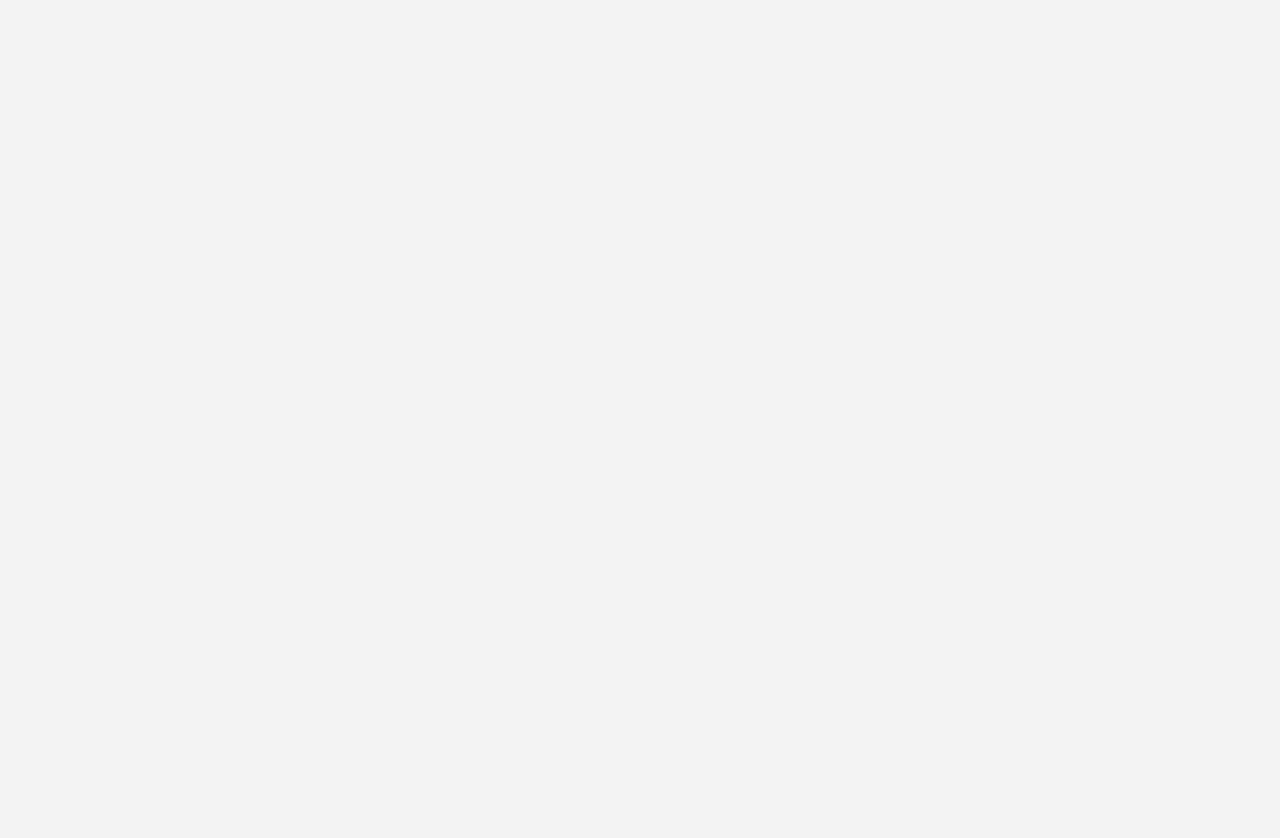
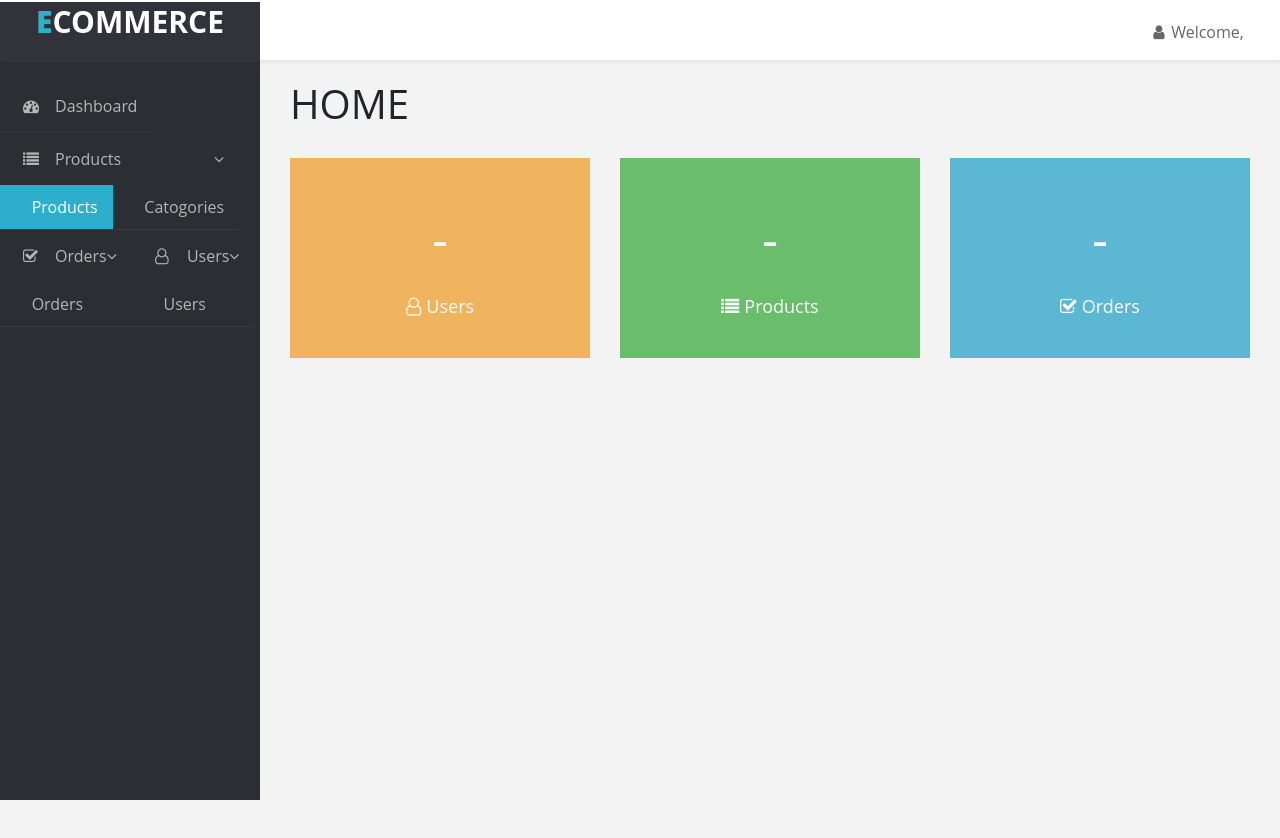
Before and after one commit to eddy-hu/ecommerce-dashboard-react, a React (Create React App) app: page /product in a window 1280 px wide. Shown: the top 838 px of the page. Before the commit the page ends 800 px from the top, so only its background shows below. Built offline with nearby package versions, Linux system fonts and the light colour scheme; no server answers.

Commit message:
home page statistic and statisticService

```diff
--- a/src/App.jsx
+++ b/src/App.jsx
@@ -21,7 +21,6 @@ class App extends Component {
             <Route exact path="/login" component={Login} />
             <Route
               exact
-              path="/"
               render={props => (
                 <Layout>
                   <Switch>
--- a/src/component/nav-side/index.jsx
+++ b/src/component/nav-side/index.jsx
@@ -21,7 +21,7 @@ class NavSide extends React.Component{
                     </li>
 
                     <li className="active">
-                        <Link to="/product"><i className="fa fa-sitemap">
+                        <Link to="/product"><i className="fa fa-list">
                         </i>
                         <span>
                          Products
@@ -39,7 +39,7 @@ class NavSide extends React.Component{
                         </ul>
                     </li>
                     <li className="active">
-                        <Link to="/order"><i className="fa fa-sitemap">
+                        <Link to="/order"><i className="fa fa-check-square-o">
                         </i>
                         <span>
                          Orders
@@ -55,7 +55,7 @@ class NavSide extends React.Component{
                     </li>
 
                     <li className="active">
-                        <Link to="/user"><i className="fa fa-sitemap">
+                        <Link to="/user"><i className="fa fa-user-o">
                         </i>
                         <span>
                          Users
--- a/src/page/home/index.jsx
+++ b/src/page/home/index.jsx
@@ -1,9 +1,32 @@
 import React from 'react';
-import './index.css';
+import './index.scss';
 import Header from '../../component/header';
+import { Link } from 'react-router-dom';
+import Util from '../../util';
+import StatisticService from '../../service/statistic-service';
 
+const util = new Util();
+const statisticService = new StatisticService();
 class Home extends React.Component{
-
+    constructor(props){
+        super(props);
+        this.state ={
+            userCount: '-',
+            productCount: '-',
+            orderCount: '-',
+        }
+    }
+    //DidMount is safer than will mount
+    componentDidMount(){
+        this.loadCount();
+    }
+    loadCount(){
+        statisticService.getHomeCount().then(res => {
+            this.setState(res);
+        },errMsg => {
+            util.errorTips(errMsg);
+        });
+    }
     render(){
         return(
             <div id="page-wrapper">
@@ -11,9 +34,33 @@ class Home extends React.Component{
 
            </Header>
            <div className="row">
-           <div className="col-md-12">
+           <div className="col-md-4">
+               <Link to= "/user" className="color-box brown">
+                <p className="count">{this.state.userCount}</p>
+                <p className="description">
+                    <i className="fa fa-user-o"></i>
+                    <span>Users</span> </p>
+               </Link>
 
-                body
+           </div>
+
+           <div className="col-md-4">
+               <Link to= "/product"  className="color-box green" >
+                <p className="count">{this.state.productCount}</p>
+                <p className="description">
+                    <i className="fa fa-list"></i>
+                    <span>Products</span></p>
+               </Link>
+
+           </div>
+           <div className="col-md-4">
+               <Link to= "/order"  className="color-box blue">
+                <p className="count">{this.state.orderCount}</p>
+                <p className="description">
+                    <i className="fa fa-check-square-o"></i>
+                    <span>Orders</span></p>
+               </Link>
+
            </div>
 
            </div>
--- a/src/page/home/index.css
+++ b/src/page/home/index.scss
@@ -15,6 +15,7 @@ body {
   width: 100%;
   background: #2b2e33;
 }
+
 
 #page-wrapper {
   padding: 15px 15px;
@@ -60,7 +61,6 @@ h4 {
 p {
   font-size: 16px;
   line-height: 25px;
-  padding-top: 20px;
 }
 .panel {
   border-radius: 0px;
@@ -556,3 +556,32 @@ ul.nav.nav-second-level.collapse.in {
     font-size: 19px;
   }
 }
+
+.color-box{
+  display: block;
+  height: 200px;
+  text-align: center;
+  padding: 20px 0;
+  opacity: .9;
+  transition: all .3s;
+  &:hover{
+    text-decoration: none;
+    color: #555;
+    opacity: 1;
+    transform: scale(1.05);
+  }
+  &:focus{
+    text-decoration: none;
+  }
+  .count{
+    font-size: 50px;
+    height: 80px;
+    line-height: 80px;
+  }
+  .description{
+    font-size: 18px;
+    .fa{
+      margin-right: 5px;
+    }
+  }
+}
--- /dev/null
+++ b/src/service/statistic-service.jsx
@@ -0,0 +1,14 @@
+import Util from "../util";
+import $ from "jquery";
+const util = new Util();
+
+class StatisticService {
+
+  getHomeCount() {
+    return util.request({
+      url: "http://admintest.happymmall.com/manage/statistic/base_count.do"
+    });
+  }
+}
+
+export default StatisticService;
--- a/src/service/user-service.jsx
+++ b/src/service/user-service.jsx
@@ -2,7 +2,7 @@ import Util from "../util";
 import $ from "jquery";
 const util = new Util();
 
-class User {
+class UserService {
   login(loginInfo) {
     return util.request({
       type: "post",
@@ -44,4 +44,4 @@ class User {
   }
 }
 
-export default User;
+export default UserService;
--- a/src/util/index.jsx
+++ b/src/util/index.jsx
@@ -10,10 +10,10 @@ class Util{
                 data : param.data || null,
                 success(res) {
                     // request success
-                    if(res.status == 0){
+                    if(res.status === 0){
                         typeof resolve === 'function' && resolve(res.data,res.msg);
 
-                    }else if(res.status == 10){ //didn't login
+                    }else if(res.status === 10){ //didn't login
                        this.doLogin();
                     }else{
                         typeof reject === 'function' && reject(res.masg || res.data);
```
